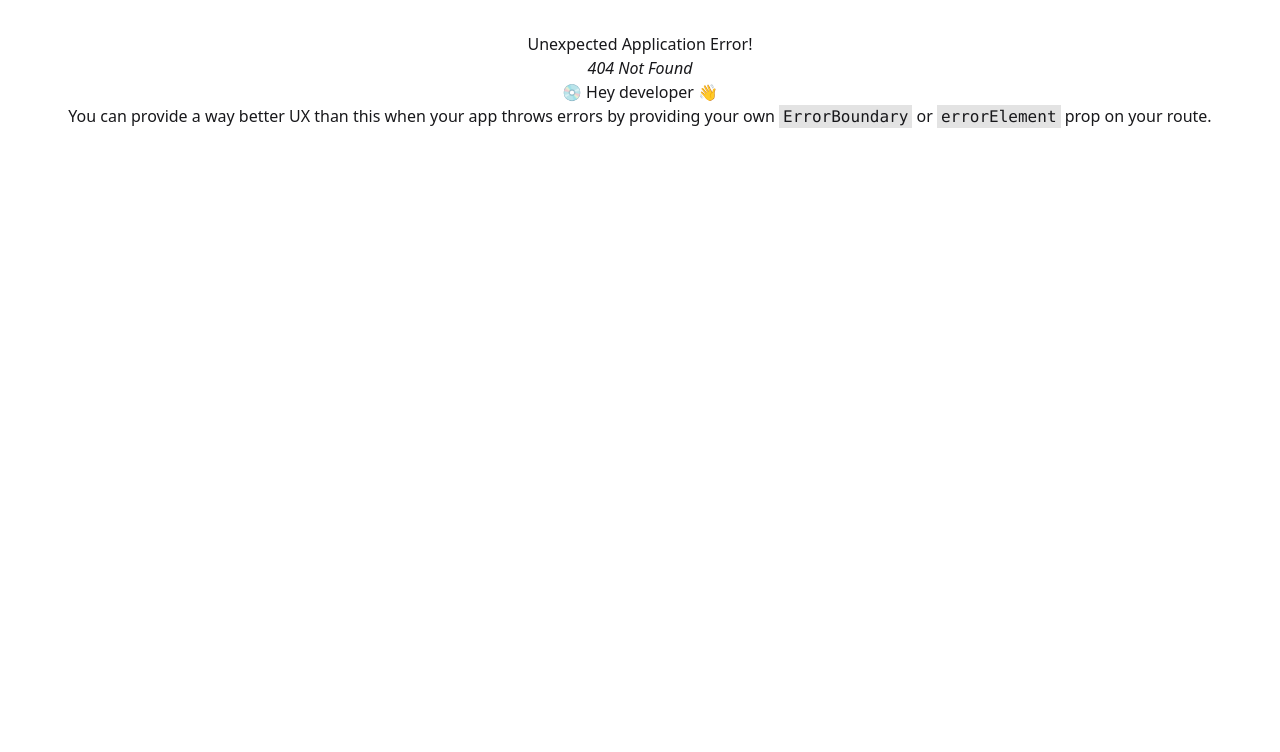
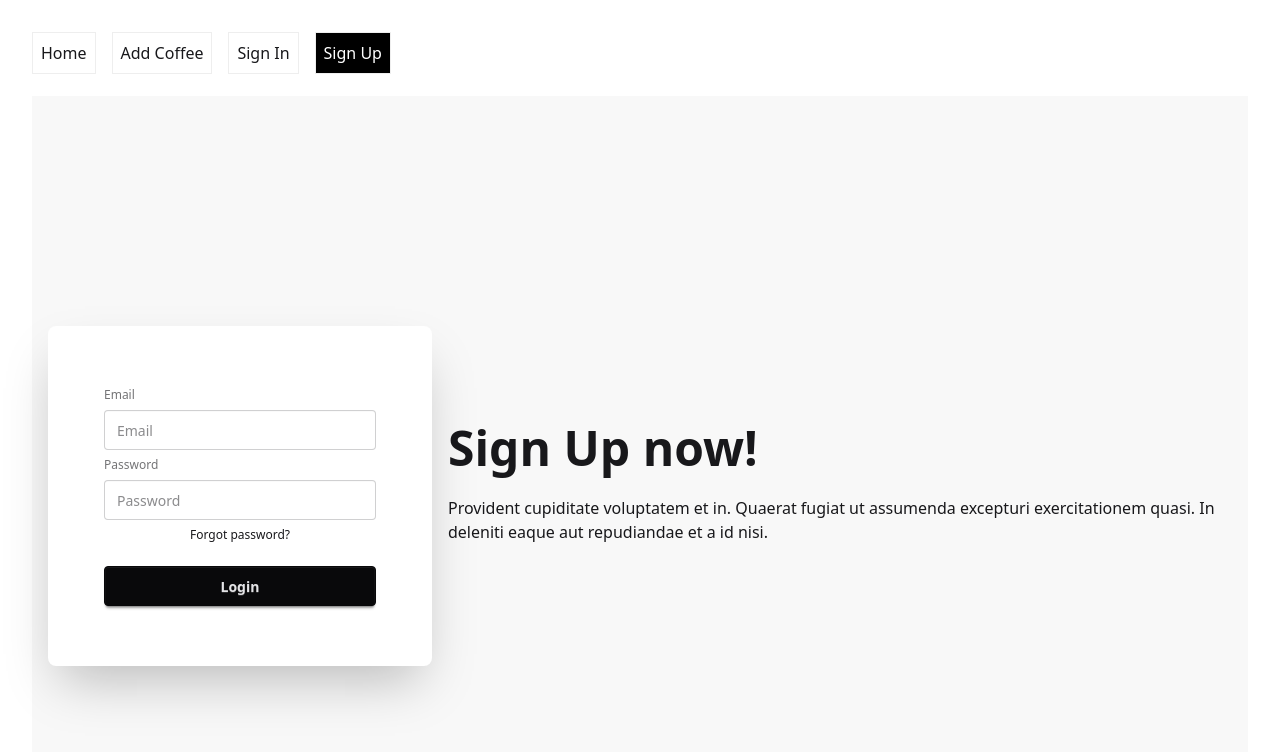
Before and after one commit to mirazahmeed/coffee-shop, a React (Vite) app: page /sign-up in a window 1280 px wide. Before the commit this address had no page. Shown: the top 752 px of the page. Built offline with nearby package versions, Linux system fonts and the light colour scheme.

Commit message:
feat: Add Firebase authentication setup, sign-in/sign-up components, and navigation links.

```diff
--- a/package.json
+++ b/package.json
@@ -11,6 +11,7 @@
   },
   "dependencies": {
     "@tailwindcss/vite": "^4.1.18",
+    "firebase": "^12.7.0",
     "react": "^19.2.0",
     "react-dom": "^19.2.0",
     "react-router": "^7.11.0",
--- a/src/components/Navbar.jsx
+++ b/src/components/Navbar.jsx
@@ -8,7 +8,8 @@ const Navbar = () => {
 				<ul className="flex gap-4">
 					<NavLink className="border border-base-300 p-2" to="/">Home</NavLink>
 					<NavLink className="border border-base-300 p-2" to="/add-coffee">Add Coffee</NavLink>
-
+					<NavLink className="border border-base-300 p-2" to="/sign-in">Sign In</NavLink>
+					<NavLink className="border border-base-300 p-2" to="/sign-up">Sign Up</NavLink>
 				</ul>
 			</h1>
 		</div>
--- /dev/null
+++ b/src/components/signIn.jsx
@@ -0,0 +1,51 @@
+import React from "react";
+
+const signIn = () => {
+    const handleSignIn = (e) => {
+        e.preventDefault();
+    }
+	return (
+		<div>
+			<div className="hero bg-base-200 min-h-screen">
+				<div className="hero-content flex-col lg:flex-row-reverse">
+					<div className="text-center lg:text-left">
+						<h1 className="text-5xl font-bold">Login now!</h1>
+						<p className="py-6">
+							Provident cupiditate voluptatem et in. Quaerat
+							fugiat ut assumenda excepturi exercitationem quasi.
+							In deleniti eaque aut repudiandae et a id nisi.
+						</p>
+					</div>
+					<div className="card bg-base-100 w-full max-w-sm shrink-0 shadow-2xl">
+						<div className="card-body">
+							<form onSubmit={handleSignIn} className="fieldset">
+								<label className="label">Email</label>
+								<input
+									type="email"
+									className="input"
+									placeholder="Email"
+								/>
+								<label className="label">Password</label>
+								<input
+									type="password"
+									className="input"
+									placeholder="Password"
+								/>
+								<div>
+									<a className="link link-hover">
+										Forgot password?
+									</a>
+								</div>
+								<button className="btn btn-neutral mt-4">
+									Login
+								</button>
+							</form>
+						</div>
+					</div>
+				</div>
+			</div>
+		</div>
+	);
+};
+
+export default signIn;
--- /dev/null
+++ b/src/components/singUp.jsx
@@ -0,0 +1,51 @@
+import React from "react";
+
+const singUp = () => {
+    const handleSignUp = (e) => {
+        e.preventDefault();
+    }
+	return (
+		<div>
+			<div className="hero bg-base-200 min-h-screen">
+				<div className="hero-content flex-col lg:flex-row-reverse">
+					<div className="text-center lg:text-left">
+						<h1 className="text-5xl font-bold">Sign Up now!</h1>
+						<p className="py-6">
+							Provident cupiditate voluptatem et in. Quaerat
+							fugiat ut assumenda excepturi exercitationem quasi.
+							In deleniti eaque aut repudiandae et a id nisi.
+						</p>
+					</div>
+					<div className="card bg-base-100 w-full max-w-sm shrink-0 shadow-2xl">
+						<div className="card-body">
+							<form onSubmit={handleSignUp} className="fieldset">
+								<label className="label">Email</label>
+								<input
+									type="email"
+									className="input"
+									placeholder="Email"
+								/>
+								<label className="label">Password</label>
+								<input
+									type="password"
+									className="input"
+									placeholder="Password"
+								/>
+								<div>
+									<a className="link link-hover">
+										Forgot password?
+									</a>
+								</div>
+								<button className="btn btn-neutral mt-4">
+									Login
+								</button>
+							</form>
+						</div>
+					</div>
+				</div>
+			</div>
+		</div>
+	);
+};
+
+export default singUp;
--- /dev/null
+++ b/src/firebase/firebase.init.js
@@ -0,0 +1,24 @@
+// Import the functions you need from the SDKs you need
+import { initializeApp } from "firebase/app";
+import { getAuth } from "firebase/auth";
+// TODO: Add SDKs for Firebase products that you want to use
+// https://firebase.google.com/docs/web/setup#available-libraries
+
+// Your web app's Firebase configuration
+const firebaseConfig = {
+	apiKey: "AIzaSyBhMRQeiw-DPVekvxHiP0LZIkz2DUn51rc",
+	authDomain: "coffee-shop-app-1af19.firebaseapp.com",
+	projectId: "coffee-shop-app-1af19",
+	storageBucket: "coffee-shop-app-1af19.firebasestorage.app",
+	messagingSenderId: "1012862211944",
+	appId: "1:1012862211944:web:58a5589173b6b5a36ce8dd",
+};
+
+// Initialize Firebase
+const app = initializeApp(firebaseConfig);
+
+// Initialize Firebase Authentication and get a reference to the service
+const auth = getAuth(app);
+
+export default app;
+export { auth };
--- a/src/main.jsx
+++ b/src/main.jsx
@@ -8,6 +8,8 @@ import AddCoffee from "./components/AddCoffee.jsx";
 import Home from "./components/Home.jsx";
 import MainLayout from "./assets/layouts/MainLayout.jsx";
 import CoffeeDetail from "./components/CoffeeDetail.jsx";
+import signIn from "./components/signIn.jsx";
+import singUp from "./components/singUp.jsx";
 
 const router = createBrowserRouter([
 	{
@@ -35,6 +37,14 @@ const router = createBrowserRouter([
 					fetch(`http://localhost:3000/coffees/${params.id}`),
 				Component: UpdateCoffee,
 			},
+			{
+				path: "sign-in",
+				Component: signIn,
+			},
+			{
+				path: "sign-up",
+				Component: singUp,
+			},
 		],
 	},
 ]);
```
Also changed, not shown: 1 other file (tests, documents, lock files or other folders).
